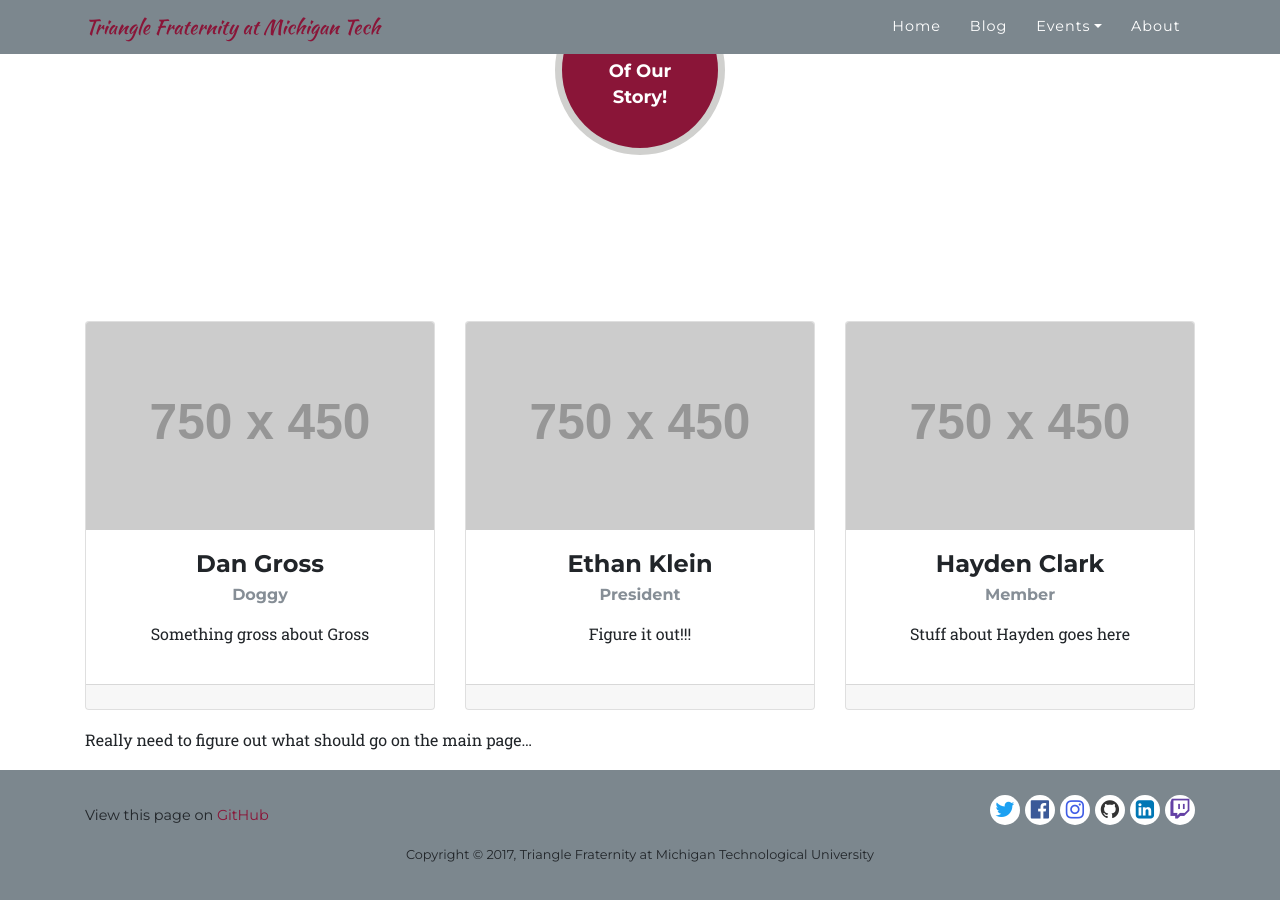
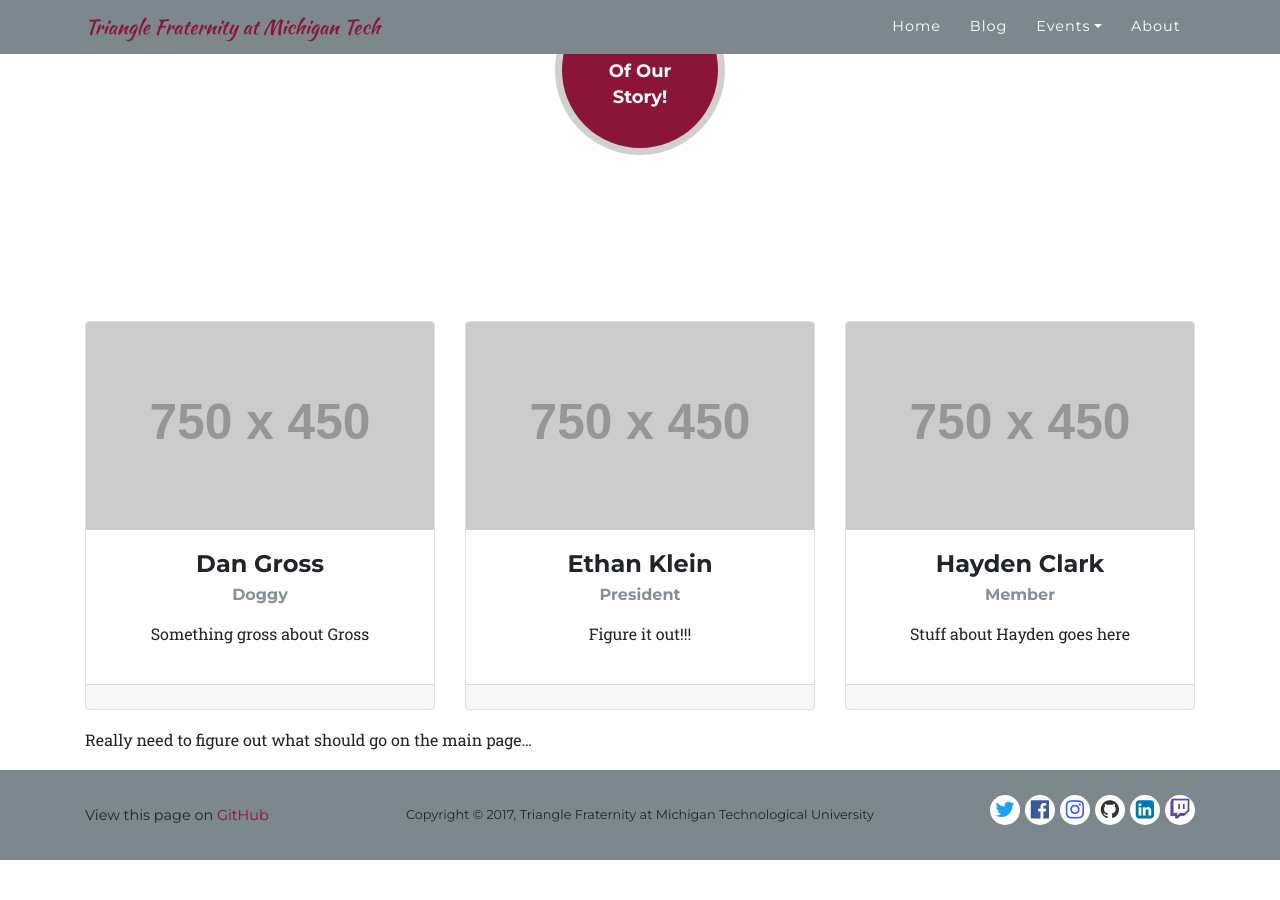
Before and after one commit to trianglefraternitymtu/trianglefraternitymtu.github.io, a Jekyll site: the page built from index.md, in a window 1280 px wide and 900 px high, scrolled down 3611 px. Built offline with Jekyll 4.4.1, drawn with Linux system fonts in a browser that asks for light colours; nearby versions of some CDN libraries; some web fonts are replaced; after the commit the page ends 4471 px from its top, so only the background shows below that.

Commit message:
Made the footer 1 row instead of 2.

```diff
--- a/_includes/footer.html
+++ b/_includes/footer.html
@@ -1,16 +1,17 @@
 <footer class="footer">
   <div class="container">
     <div class="row">
-      <div class="col-md-4 text-left">
+      <div class="col-md-3 text-left">
         <ul class="list-inline quicklinks">
           <li class="list-inline-item">
             View this page on <a href="https://github.com/{{ site.github.repository_nwo }}/blob/master/{{ page.path }}">GitHub</a>
           </li>
         </ul>
       </div>
-      <div class="col-md-4 text-center">
+      <div class="col-md-6 text-center">
+        <span class="copyright">Copyright &copy; 2017<script>new Date().getFullYear()>2017&&document.write("-"+new Date().getFullYear());</script>, Triangle Fraternity at Michigan Technological University</span>
       </div>
-      <div class="col-md-4 text-right">
+      <div class="col-md-3 text-right">
         <ul class="list-inline social-buttons">
           <li class="list-inline-item">
             <a href="https://twitter.com/{{ site.twitter_username }}"><i class="fa fa-lg fa-twitter text-center" aria-hidden="true"></i></a>
@@ -28,6 +29,5 @@
         </ul>
       </div>
     </div>
-    <span class="copyright">Copyright &copy; 2017<script>new Date().getFullYear()>2017&&document.write("-"+new Date().getFullYear());</script>, Triangle Fraternity at Michigan Technological University</span>
   </div>
 </footer>
```
